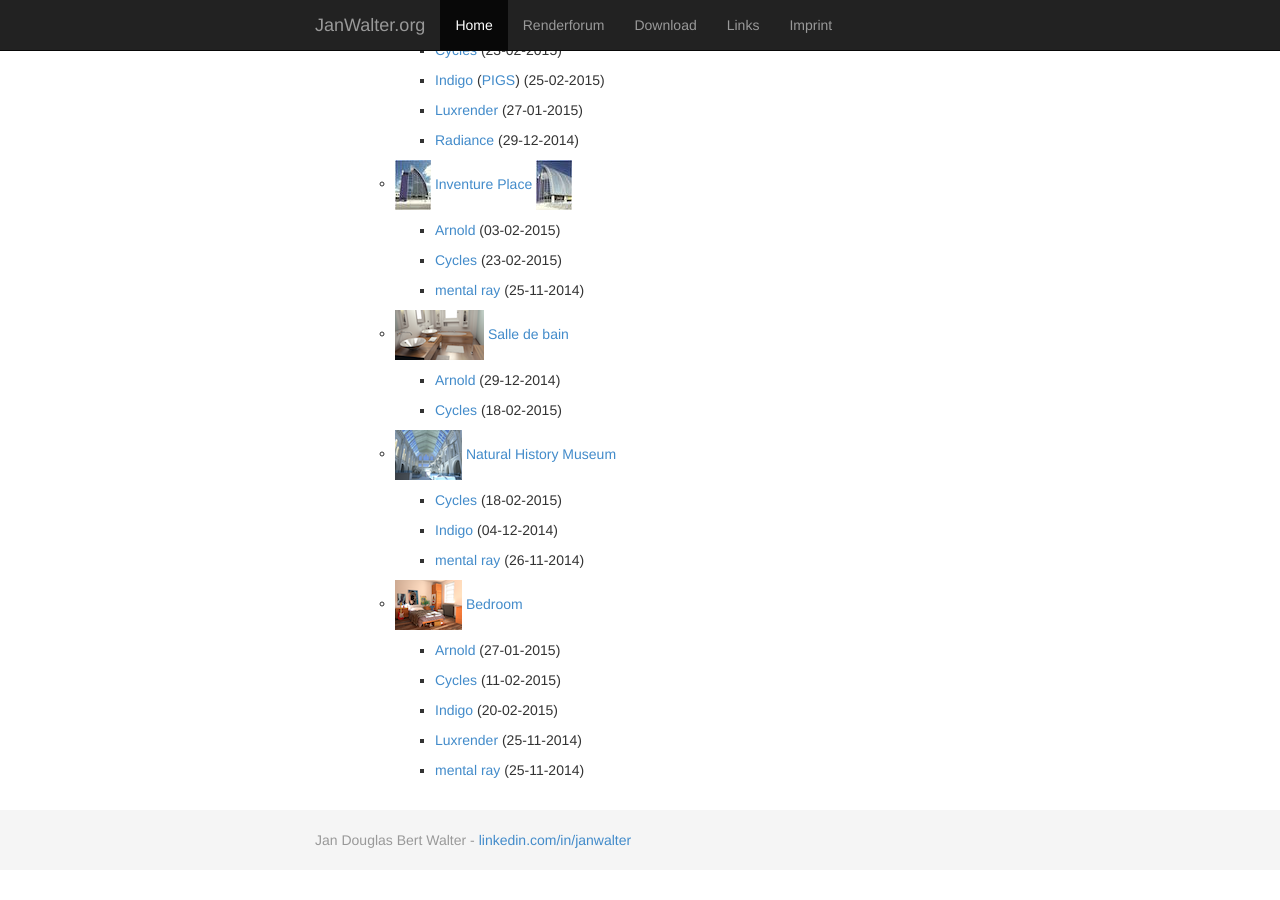
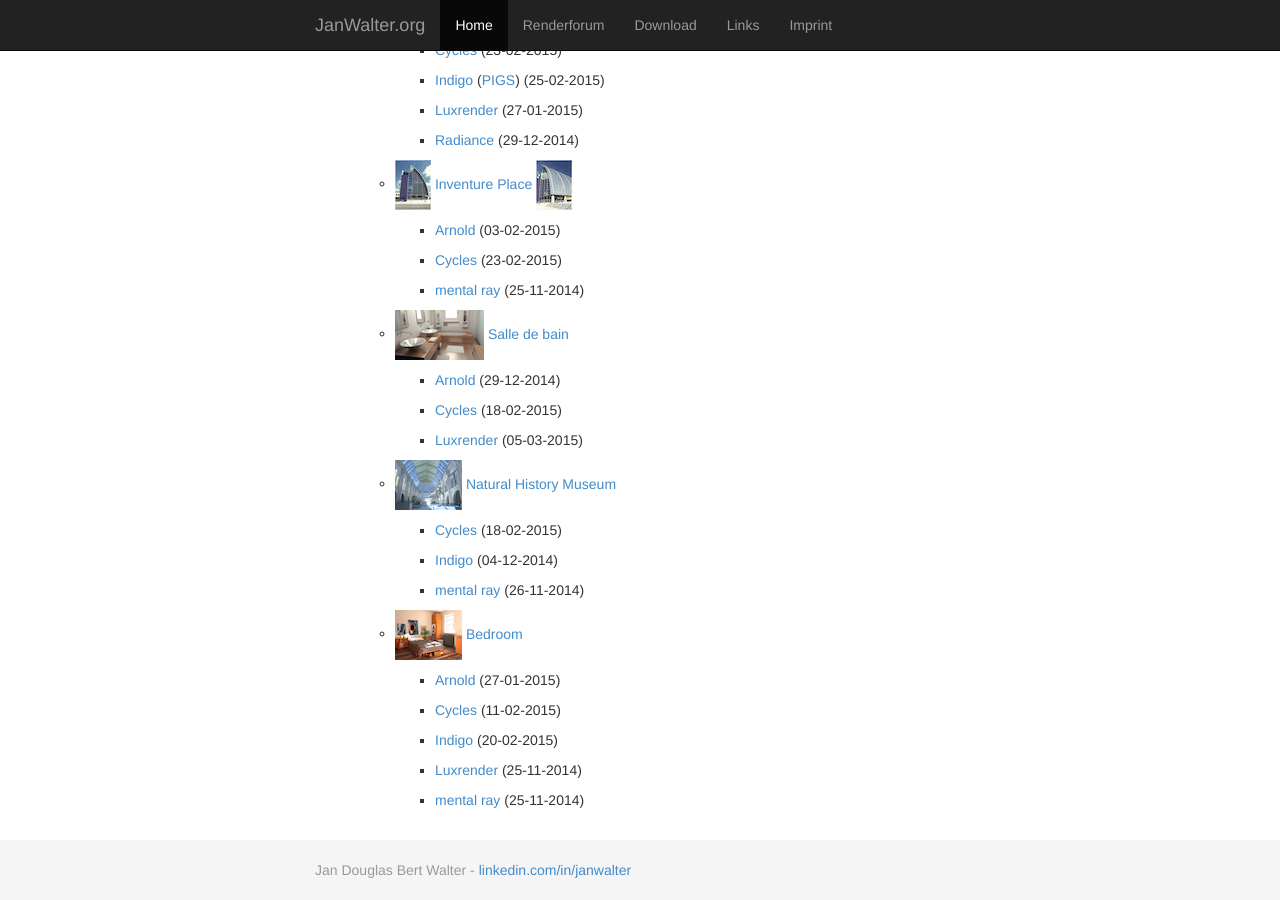
Before and after one commit to wahn/jan_walter_org, a Jekyll site: the page built from download/index.md, in a window 1280 px wide and 900 px high, scrolled down 2290 px. Built offline with Jekyll 4.4.1, drawn with Linux system fonts in a browser that asks for light colours; Markdown is read by kramdown in place of the engine named in the settings; before the commit the page ends 3160 px from its top, so only the background shows below that.

Commit message:
Download link for the salle de bain scene in Luxrender's file format.

```diff
--- a/download/index.md
+++ b/download/index.md
@@ -199,6 +199,8 @@ Download
 
        + [Cycles](https://www.janwalter.org/Download/Scenes/salle_de_bain_blend.tar.gz) (18-02-2015)
 
+       + [Luxrender](https://www.janwalter.org/Download/Scenes/salle_de_bain_lxs.tar.gz) (05-03-2015)
+
     - ![Natural History Museum][natural_history_museum] [Natural
        History
        Museum](https://github.com/wahn/export_multi/tree/master/10_natural_history_museum)
```
